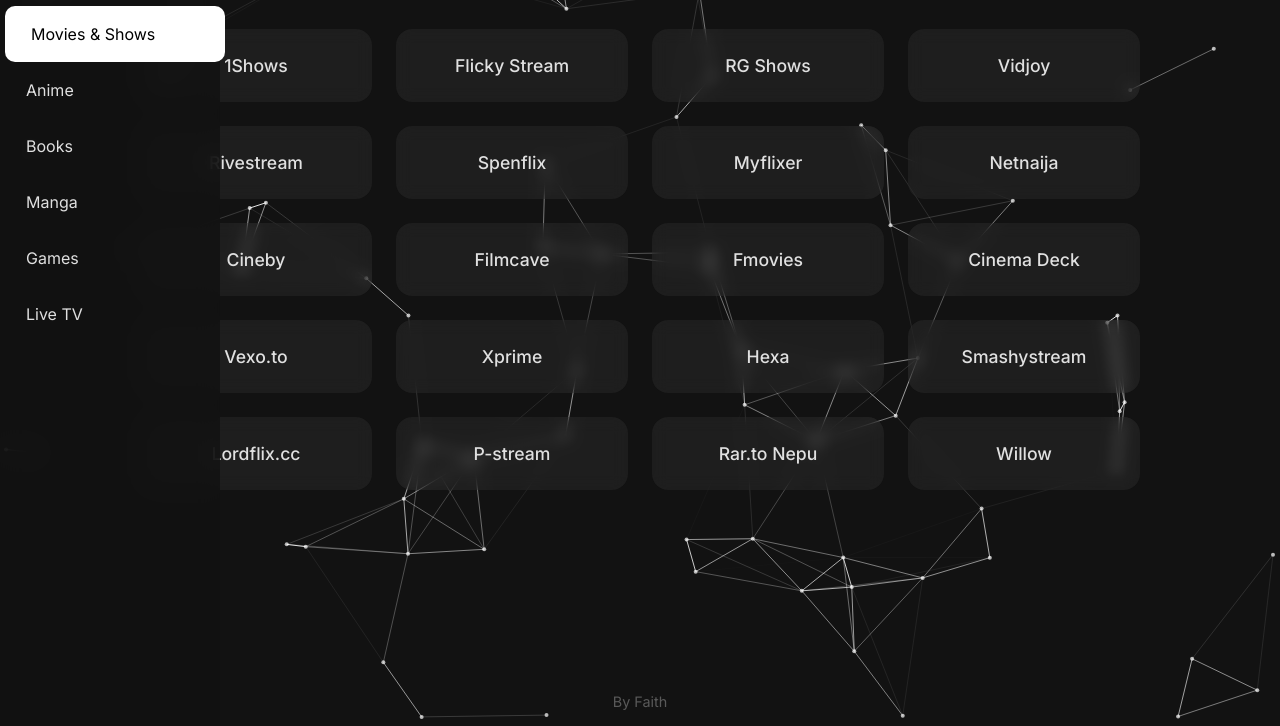
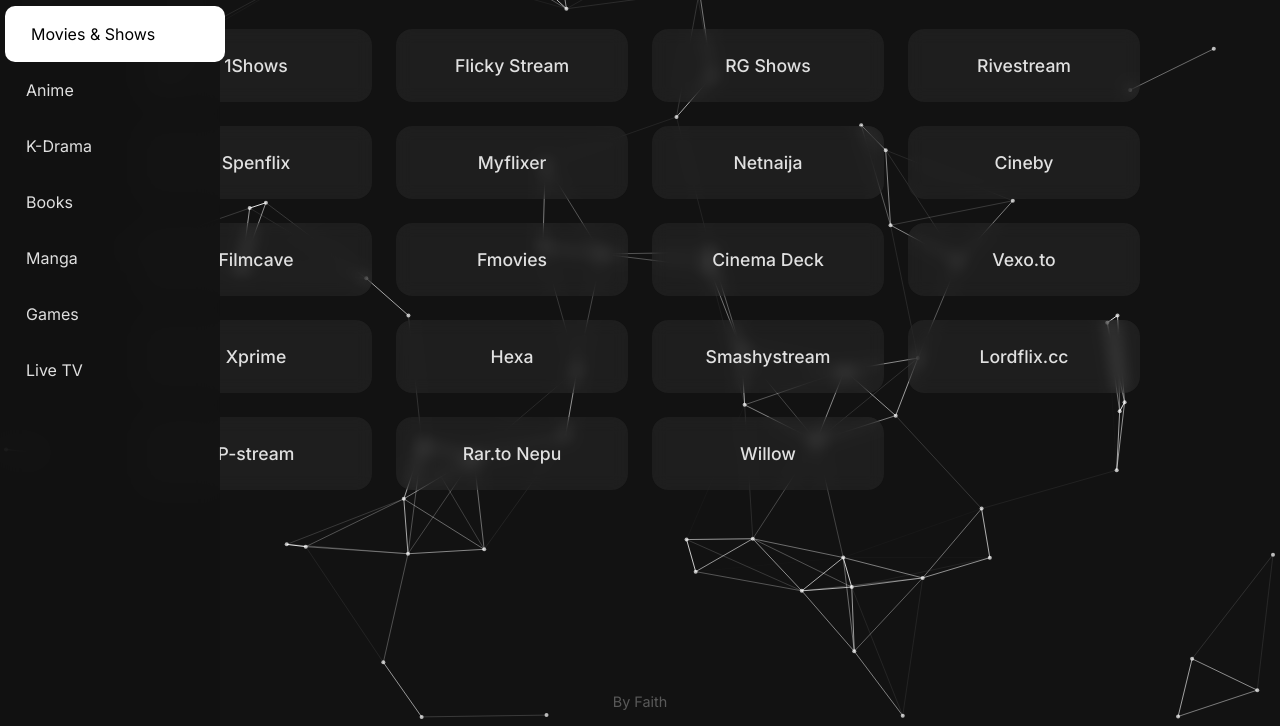
Before and after one commit to Faithxull/legalwebsites, a plain HTML site: page index.html in a window 1280 px wide. Shown: the part 74-800 px from the top of the page. Drawn offline with Linux system fonts and the light colour scheme.

Commit message:
added kdrama & updated some links

```diff
--- a/index.html
+++ b/index.html
@@ -28,6 +28,7 @@
     <ul class="categories">
       <li data-category="Movies & Shows" class="active">Movies & Shows</li>
       <li data-category="Anime">Anime</li>
+      <li data-category="K-Drama">K-Drama</li>
       <li data-category="Books">Books</li>
       <li data-category="Manga">Manga</li>
       <li data-category="Games">Games</li>
--- a/js/script.js
+++ b/js/script.js
@@ -16,9 +16,8 @@ document.addEventListener('DOMContentLoaded', () => {
   const websites = {
     "Movies & Shows": [
       { name: "1Shows", url: "https://www.1shows.ru/" },
-      { name: "Flicky Stream", url: "https://flickystream.net/" },
-      { name: "RG Shows", url: "https://www.rgshows.me/" },
-      { name: "Vidjoy", url: "https://vidjoy.pro/" },
+      { name: "Flicky Stream", url: "https://flickystream.ru/" },
+      { name: "RG Shows", url: "https://www.rgshows.ru/" },
       { name: "Rivestream", url: "https://rivestream.org/" },
       { name: "Spenflix", url: "https://watch.spencerdevs.xyz/" },
       { name: "Myflixer", url: "https://myflixerz.to/" },
@@ -31,7 +30,7 @@ document.addEventListener('DOMContentLoaded', () => {
       { name: "Xprime", url: "https://xprime.tv/" },
       { name: "Hexa", url: "https://hexa.watch/" },
       { name: "Smashystream", url: "https://smashystream.xyz/" },
-      { name: "Lordflix.cc", url: "https://v2.lordflix.cc/" },
+      { name: "Lordflix.cc", url: "https://lordflix.club/" },
       { name: "P-stream", url: "https://pstream.mov/" },
       { name: "Rar.to Nepu", url: "https://nepu.to" },
       { name: "Willow", url: "https://willow.arlen.icu/" }
@@ -48,7 +47,15 @@ document.addEventListener('DOMContentLoaded', () => {
       { name: "Anicrush", url: "https://anicrush.to/" },
       { name: "Kaa", url: "https://kaa.to/" },
       { name: "Animekai", url: "https://animekai.to/" },
-      { name: "Animez", url: "https://animez.org/" }
+    ],
+
+    "K-Drama": [
+      { name: "KissAsianTV", url:"https://kissasiantv.xin/"},
+      { name: "Asiaflix", url: "https://asiaflix.net/home"},
+      { name: "KissAsian", url: "https://ww13.kissasian.com.lv/"},
+      { name: "KissKH", url: "https://kisskh.ws/"},
+      { name: "Dramafull", url: "https://dramafull.cc/"},
+      { name: "Asianc", url: "https://asianctv.net/"},
     ],
 
     "Manga": [
@@ -59,7 +66,7 @@ document.addEventListener('DOMContentLoaded', () => {
       { name: "Mangago", url: "https://mangago.com/" },
       { name: "MangaFire.to", url: "https://mangafire.to/" },
       { name: "All Manga", url: "https://allmanga.to/" },
-      { name: "MangaKakalot", url: "https://mangakakalot.com/" },
+      { name: "MangaKakalot", url: "https://mangakakalot.gg/" },
       { name: "AsuraComic", url: "https://asuracomic.net/" },
       { name: "MangaHub", url: "https://mangahub.io/" },
       { name: "MangaPark", url: "https://mangapark.io/" },
```
